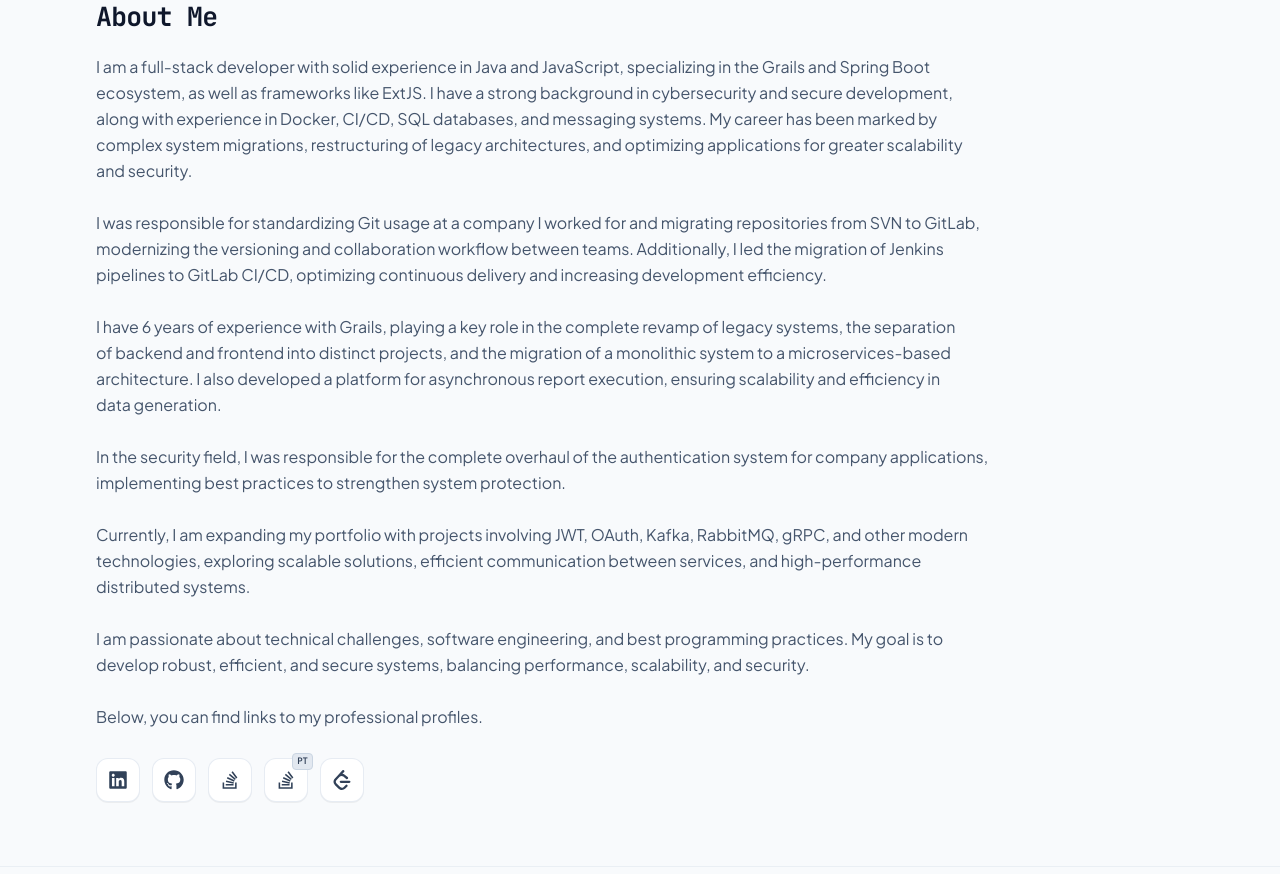
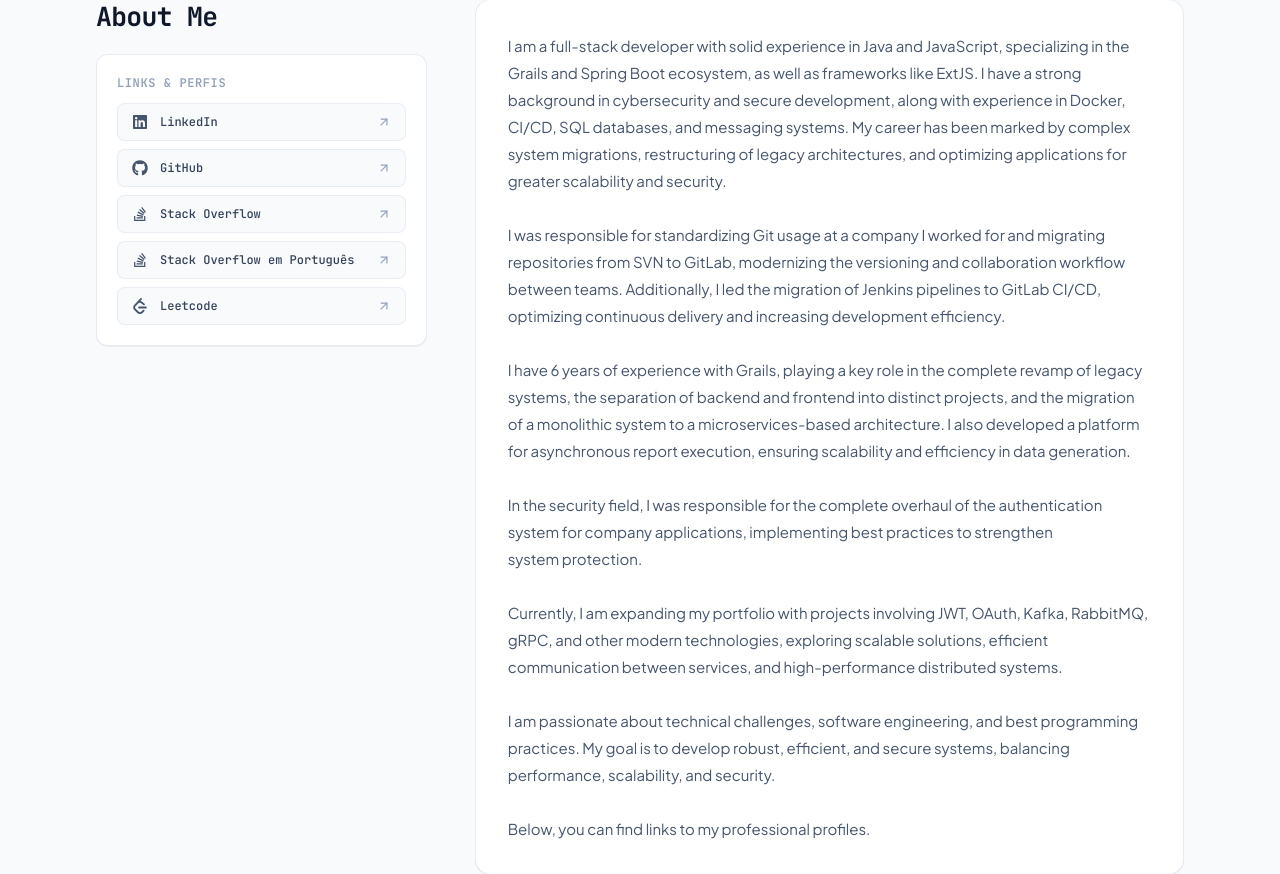
Before and after one commit to JoaoGH/portfolio, a React (Vite) app: page / in a window 1280 px wide. Shown: the part 2569-3443 px from the top of the page. Built offline with nearby package versions, Linux system fonts and the light colour scheme.

Commit message:
refactor: melhorar exibição de links uteis e texto sobre mim
- About.jsx
Adicionar links uteis em uma coluna para conter a listagem do links junto com o titulo do site.
Melhorar exibição do texto "sobre mim"

```diff
--- a/src/components/About.jsx
+++ b/src/components/About.jsx
@@ -1,6 +1,7 @@
 import React from "react";
 import {ABOUT_ME} from "../utils/data.js";
 import {Trans, useTranslation} from "react-i18next";
+import {FiArrowUpRight} from "react-icons/fi";
 
 export const About = () => {
     const {t} = useTranslation();
@@ -8,38 +9,52 @@ export const About = () => {
     return (
         <section id="about" className="border-b border-slate-200/60 dark:border-zinc-900">
             <div className="section-container">
+                <div className="grid grid-cols-1 lg:grid-cols-12 gap-8 lg:gap-12 items-start">
+                    {/* Coluna esquerda: Título e links diretos rotulados */}
+                    <div className="lg:col-span-4 lg:sticky lg:top-24">
                         <h2 className="section-title">
                             {t("about.title")}
                         </h2>
 
-                <div className="mt-4 md:mt-5 max-w-4xl">
-                    <p className="text-sm sm:text-base text-left leading-relaxed whitespace-pre-line text-slate-600 dark:text-zinc-300">
-                        <Trans i18nKey="about.text" components={{1: <br/>}}/>
+                        <div className="mt-5 p-5 rounded-xl bg-white dark:bg-zinc-900/90 border border-slate-200/80 dark:border-zinc-800/80 shadow-2xs">
+                            <p className="font-mono text-xs font-semibold uppercase tracking-wider text-slate-400 dark:text-zinc-500 mb-3">
+                                Links & Perfis
                             </p>
-
-                    <div className="flex flex-wrap gap-3 mt-7">
+                            <div className="flex flex-col gap-2">
                                 {ABOUT_ME.links.map((item) => {
                                     return (
                                         <a
                                             key={item.id}
-                                    className="cursor-pointer group relative inline-flex items-center justify-center w-11 h-11 rounded-xl bg-white dark:bg-zinc-900 border border-slate-200/80 dark:border-zinc-800/80 hover:border-indigo-500/50 dark:hover:border-indigo-400/50 shadow-2xs transition-all duration-200 hover:-translate-y-0.5"
+                                            className="cursor-pointer group flex items-center justify-between px-3.5 py-2.5 rounded-lg bg-slate-50 dark:bg-zinc-800/60 hover:bg-indigo-50/70 dark:hover:bg-indigo-950/40 border border-slate-200/70 dark:border-zinc-800 hover:border-indigo-500/40 dark:hover:border-indigo-400/40 transition-all"
                                             href={item.link}
                                             target="_blank"
                                             rel="noopener noreferrer"
                                             aria-label={item.label}
                                         >
-                                    <item.icon className="text-xl text-slate-700 dark:text-zinc-300 transition-colors duration-200 group-hover:text-indigo-600 dark:group-hover:text-indigo-400"/>
-                                    {item.flag && (
-                                        <span className="absolute -top-1.5 -right-1.5 px-1 py-0.2 rounded bg-slate-200 dark:bg-zinc-800 font-mono text-[9px] font-semibold text-slate-700 dark:text-zinc-300 border border-slate-300 dark:border-zinc-700">
-                                            {item.flag}
+                                            <span className="flex items-center gap-3 min-w-0">
+                                                <item.icon className="text-base text-slate-600 dark:text-zinc-300 group-hover:text-indigo-600 dark:group-hover:text-indigo-400 transition-colors shrink-0"/>
+                                                <span className="font-mono text-xs font-medium text-slate-700 dark:text-zinc-200 group-hover:text-indigo-600 dark:group-hover:text-indigo-400 truncate">
+                                                    {item.label}
                                                 </span>
-                                    )}
+                                            </span>
+                                            <FiArrowUpRight className="text-sm text-slate-400 dark:text-zinc-500 group-hover:text-indigo-600 dark:group-hover:text-indigo-400 group-hover:translate-x-0.5 group-hover:-translate-y-0.5 transition-transform shrink-0"/>
                                         </a>
                                     );
                                 })}
                             </div>
                         </div>
                     </div>
+
+                    {/* Coluna direita: Narrativa de carreira */}
+                    <div className="lg:col-span-8">
+                        <div className="bg-white dark:bg-zinc-900/60 border border-slate-200/80 dark:border-zinc-800/80 rounded-2xl p-6 sm:p-8 shadow-2xs">
+                            <p className="text-sm sm:text-[15px] text-left leading-[1.8] whitespace-pre-line text-slate-600 dark:text-zinc-300">
+                                <Trans i18nKey="about.text" components={{1: <br/>}}/>
+                            </p>
+                        </div>
+                    </div>
+                </div>
+            </div>
         </section>
     );
-}
+};
```
Lines whose indentation alone changed are shown as unchanged.
